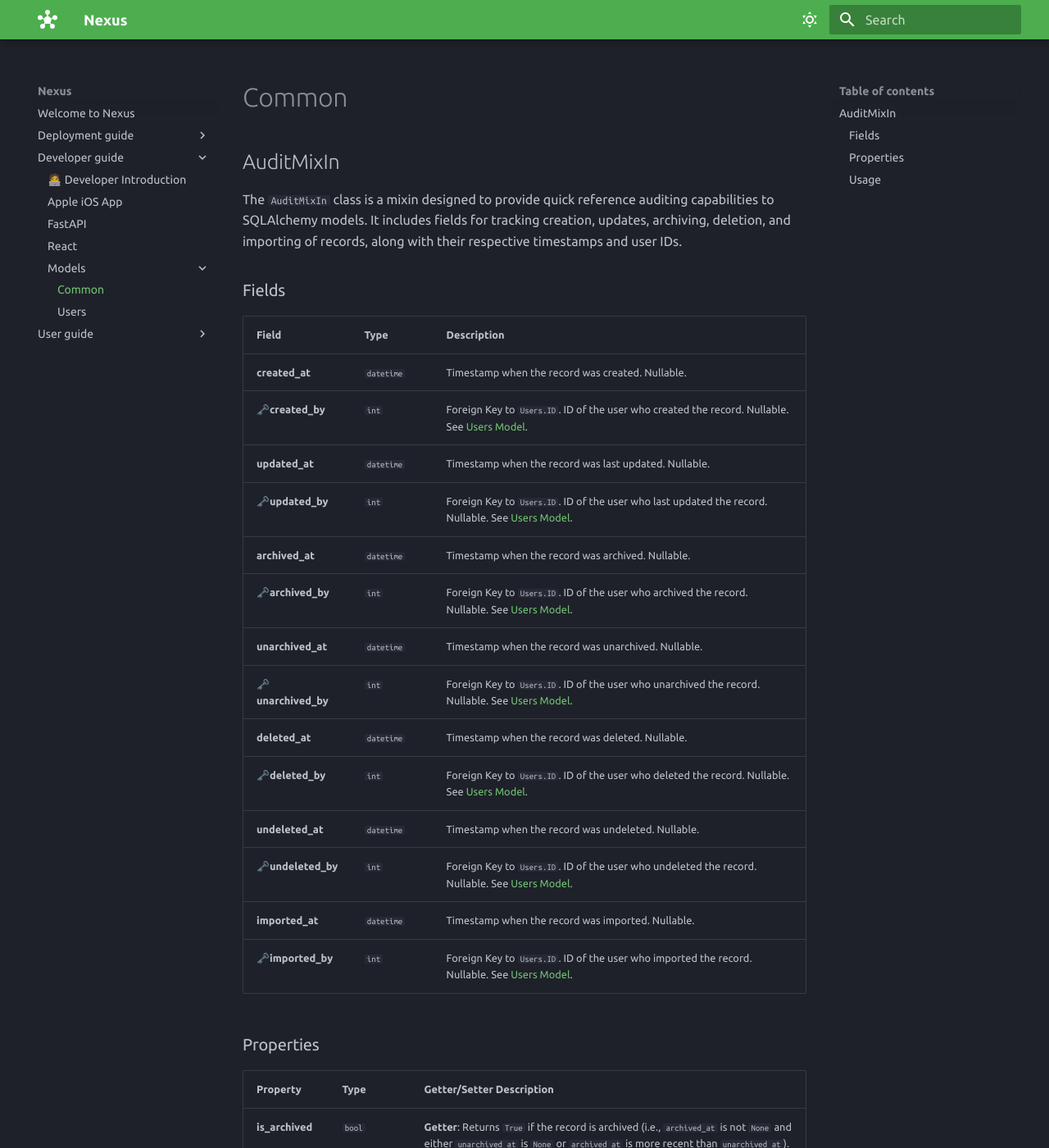
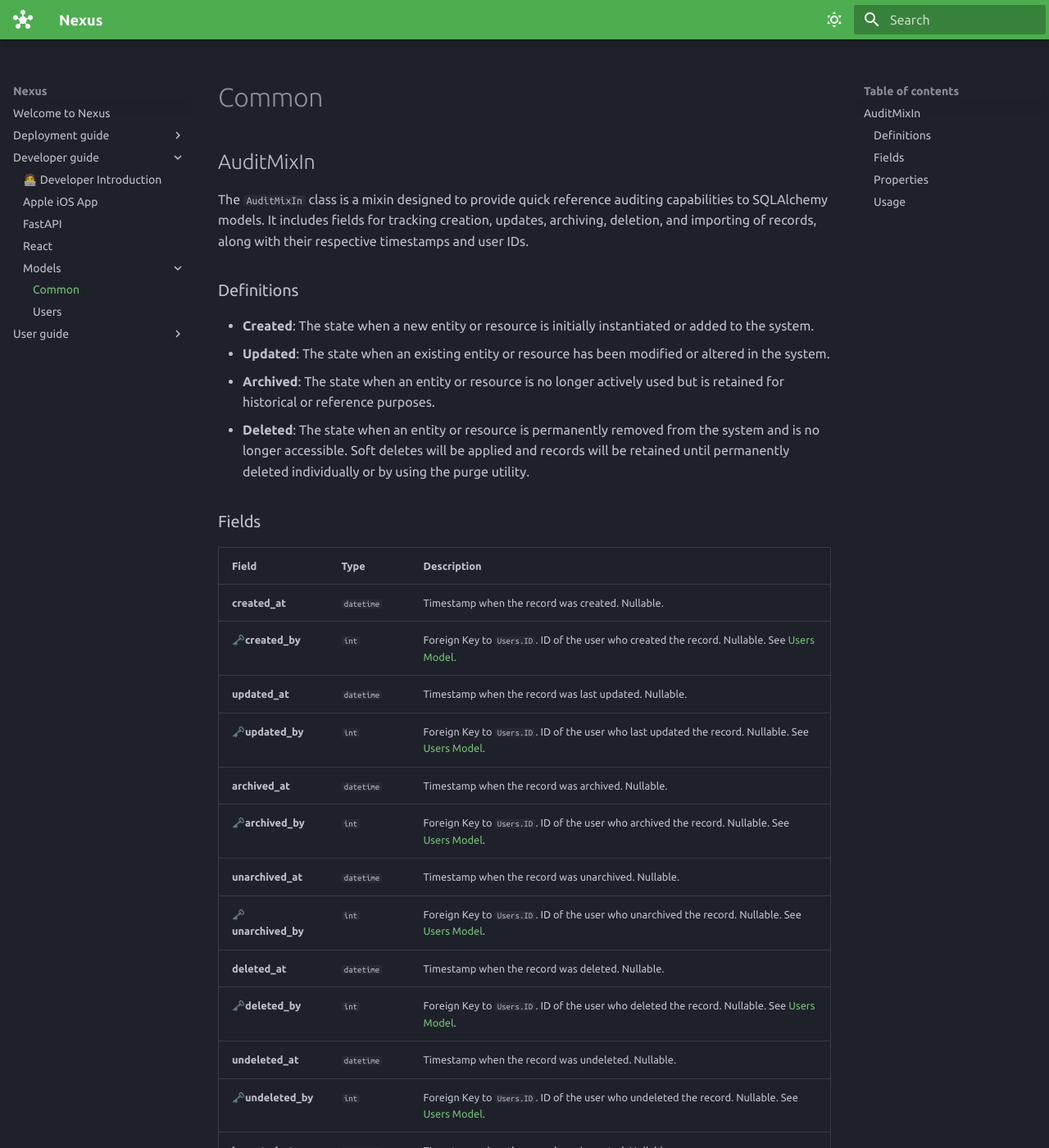
Before and after one commit to nathanmcguire/Nexus, an MkDocs documentation site: the page built from docs/developer-guide/models/common.md, in a window 1280 px wide and 1400 px high. Shown: the whole window at 82% size. Built offline with MkDocs 1.6.1 and Material for MkDocs 9.7.7, drawn with Linux system fonts in a browser that asks for light colours.

Commit message:
Update docs

```diff
--- /dev/null
+++ b/docs/assets/custom.css
@@ -0,0 +1,9 @@
+/* Remove the max-width restriction on .md-grid */
+.md-grid {
+  max-width: none;
+}
+
+/* Restore the copyright footer */
+.md-footer-copyright {
+  display: block;
+}
--- a/docs/developer-guide/models/common.md
+++ b/docs/developer-guide/models/common.md
@@ -4,24 +4,32 @@
 
 The `AuditMixIn` class is a mixin designed to provide quick reference auditing capabilities to SQLAlchemy models. It includes fields for tracking creation, updates, archiving, deletion, and importing of records, along with their respective timestamps and user IDs.
 
+
+### Definitions
+
+- **Created**: The state when a new entity or resource is initially instantiated or added to the system.
+- **Updated**: The state when an existing entity or resource has been modified or altered in the system.
+- **Archived**: The state when an entity or resource is no longer actively used but is retained for historical or reference purposes.
+- **Deleted**: The state when an entity or resource is permanently removed from the system and is no longer accessible. Soft deletes will be applied and records will be retained until permanently deleted individually or by using the purge utility.
+
 ### Fields
 
 | Field            | Type      | Description                                                                 |
 |------------------|-----------|-----------------------------------------------------------------------------|
 | **created_at**   | `datetime`| Timestamp when the record was created. Nullable.                          |
-| 🗝️**created_by**   | `int`     | Foreign Key to `Users.ID`. ID of the user who created the record. Nullable. See [Users Model](../users.md). |
+| 🗝️**created_by**   | `int`     | Foreign Key to `Users.ID`. ID of the user who created the record. Nullable. See [Users Model](users.md). |
 | **updated_at**   | `datetime`| Timestamp when the record was last updated. Nullable.                      |
-| 🗝️**updated_by**   | `int`     | Foreign Key to `Users.ID`. ID of the user who last updated the record. Nullable. See [Users Model](../users.md). |
+| 🗝️**updated_by**   | `int`     | Foreign Key to `Users.ID`. ID of the user who last updated the record. Nullable. See [Users Model](users.md). |
 | **archived_at**  | `datetime`| Timestamp when the record was archived. Nullable.                          |
-| 🗝️**archived_by**  | `int`     | Foreign Key to `Users.ID`. ID of the user who archived the record. Nullable. See [Users Model](../users.md). |
+| 🗝️**archived_by**  | `int`     | Foreign Key to `Users.ID`. ID of the user who archived the record. Nullable. See [Users Model](users.md). |
 | **unarchived_at**| `datetime`| Timestamp when the record was unarchived. Nullable.                        |
-| 🗝️**unarchived_by**| `int`     | Foreign Key to `Users.ID`. ID of the user who unarchived the record. Nullable. See [Users Model](../users.md). |
+| 🗝️**unarchived_by**| `int`     | Foreign Key to `Users.ID`. ID of the user who unarchived the record. Nullable. See [Users Model](users.md). |
 | **deleted_at**   | `datetime`| Timestamp when the record was deleted. Nullable.                           |
-| 🗝️**deleted_by**   | `int`     | Foreign Key to `Users.ID`. ID of the user who deleted the record. Nullable. See [Users Model](../users.md). |
+| 🗝️**deleted_by**   | `int`     | Foreign Key to `Users.ID`. ID of the user who deleted the record. Nullable. See [Users Model](users.md). |
 | **undeleted_at** | `datetime`| Timestamp when the record was undeleted. Nullable.                         |
-| 🗝️**undeleted_by** | `int`     | Foreign Key to `Users.ID`. ID of the user who undeleted the record. Nullable. See [Users Model](../users.md). |
+| 🗝️**undeleted_by** | `int`     | Foreign Key to `Users.ID`. ID of the user who undeleted the record. Nullable. See [Users Model](users.md). |
 | **imported_at**  | `datetime`| Timestamp when the record was imported. Nullable.                          |
-| 🗝️**imported_by**  | `int`     | Foreign Key to `Users.ID`. ID of the user who imported the record. Nullable. See [Users Model](../users.md). |
+| 🗝️**imported_by**  | `int`     | Foreign Key to `Users.ID`. ID of the user who imported the record. Nullable. See [Users Model](users.md). |
 
 ### Properties
 
--- a/mkdocs.yml
+++ b/mkdocs.yml
@@ -53,6 +53,8 @@ extra:
       link: https://youtube.com/@james-willett
     - icon: fontawesome/brands/linkedin
       link: https://linkedin.com/in/willettjames
+extra_css:
+  - assets/custom.css
 copyright: Copyright &copy; 2025 Nathan McGuire
 plugins:
   - search
```
Also changed, not shown: docs/deployment-guide/README.md (+4 -0 lines), docs/developer-guide/README.md (+2 -0 lines), docs/developer-guide/models/users.md (+25 -1 lines).
